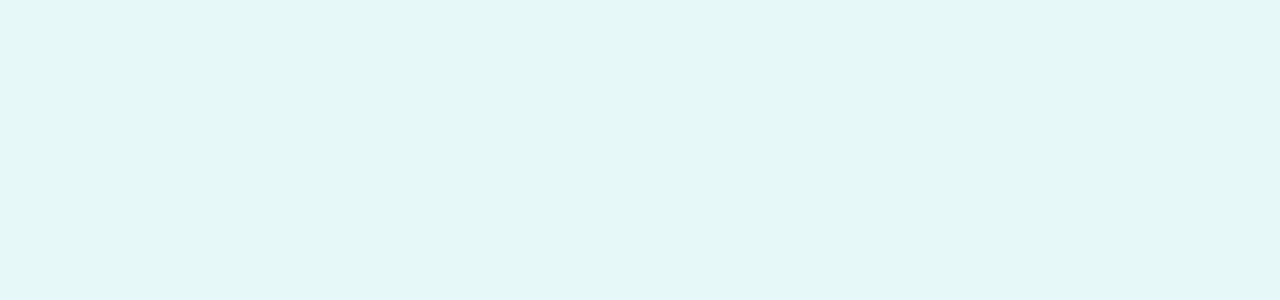
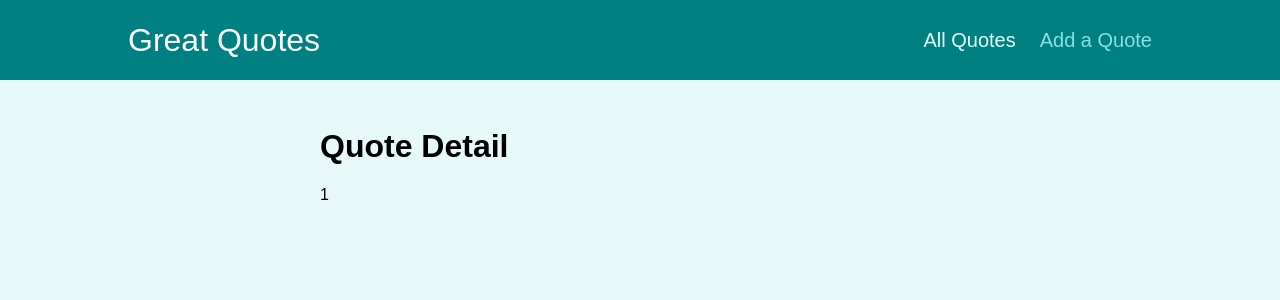
Before and after one commit to andrew-oyanguren/router-advanced-grind, a React (Create React App) app: page /quotes/1 in a window 1280 px wide. Shown: the top 300 px of the page. Built offline with nearby package versions, Linux system fonts and the light colour scheme.

Commit message:
Added Pages, and updated index.js for router.

```diff
--- a/src/App.js
+++ b/src/App.js
@@ -1,9 +1,50 @@
+import { Switch, Route, Redirect} from 'react-router-dom';
+
+import Layout from './components/layout/Layout';
+
+// === Import Pages:
+import AllQuotes from './pages/AllQuotes/AllQuotes';
+import QuoteDetail from './pages/QuoteDetail/QuoteDetail';
+import NewQuote from './pages/NewQuote/NewQuote';
+
 function App() {
   return (
-    <div>
+    <Layout>
+      <Switch>
+        <Route path='/' exact>
+          <Redirect to='/quotes' />
+        </Route>
 
-    </div>
+        <Route path='/quotes' exact>
+          <AllQuotes />
+        </Route>
+
+        <Route path='/quotes/:quoteId'>
+          <QuoteDetail />
+        </Route>
+
+        <Route path='/new-quote'>
+          <NewQuote />
+        </Route>
+      </Switch>
+    </Layout>
   );
 }
 
 export default App;
+
+
+/*
+
+=== Constructing A Dynamic Path ===
+
+* You can also pass in dynamic paths, not just hardcoded paths.
+
+You can do this two ways:
+
+Examples:
+
+1) path='/quotes/:quotedId/comments
+2) path={`/quotes/${params.quoteId}/comments`}
+
+*/
--- /dev/null
+++ b/src/components/layout/Layout.js
@@ -0,0 +1,17 @@
+import { Fragment } from 'react';
+
+import MainNavigation from './MainNavigation/MainNavigation';
+import classes from './Layout.module.css';
+
+const Layout = (props) => {
+  return (
+    <Fragment>
+      <MainNavigation />
+      <main className={classes.main}>
+        {props.children}
+      </main>
+    </Fragment>
+  );
+};
+
+export default Layout;
--- /dev/null
+++ b/src/components/layout/MainNavigation/MainNavigation.js
@@ -0,0 +1,27 @@
+import { NavLink } from 'react-router-dom';
+
+import classes from './MainNavigation.module.css';
+
+const MainNavigation = () => {
+  return (
+    <header className={classes.header}>
+      <div className={classes.logo}>Great Quotes</div>
+      <nav className={classes.nav}>
+        <ul>
+          <li>
+            <NavLink activeClassName={classes.active} to='/quotes'>
+              All Quotes
+            </NavLink>
+          </li>
+          <li>
+            <NavLink activeClassName={classes.active} to='/new-quote'>
+              Add a Quote
+            </NavLink>
+          </li>
+        </ul>
+      </nav>
+    </header>
+  );
+};
+
+export default MainNavigation;
--- a/src/index.js
+++ b/src/index.js
@@ -3,4 +3,11 @@
 import './index.css';
 import App from './App';
 
-ReactDOM.render(<App />, document.getElementById('root'));
+import { BrowserRouter } from 'react-router-dom';
+
+ReactDOM.render(
+  <BrowserRouter>
+    <App />
+  </BrowserRouter>,
+  document.getElementById('root')
+);
--- /dev/null
+++ b/src/pages/AllQuotes/AllQuotes.js
@@ -0,0 +1,7 @@
+const AllQuotes = () => {
+  return (
+    <h1>All Quotes</h1>
+  );
+};
+
+export default AllQuotes;
--- /dev/null
+++ b/src/pages/NewQuote/NewQuote.js
@@ -0,0 +1,7 @@
+const NewQuote = () => {
+  return (
+    <h1>New Quote</h1>
+  );
+};
+
+export default NewQuote;
--- /dev/null
+++ b/src/pages/QuoteDetail/QuoteDetail.js
@@ -0,0 +1,23 @@
+import { Fragment } from 'react';
+import { Route, useParams } from 'react-router-dom';
+
+import Comments from '../../components/comments/Comments';
+
+const QuoteDetail = () => {
+
+  const params = useParams();
+
+  console.log(params.quoteId);
+
+  return (
+    <Fragment>
+      <h1>Quote Detail</h1>
+      <p>{params.quoteId}</p>
+      <Route path={`/quotes/${params.quoteId}/comments`}>
+        <Comments />
+      </Route>
+    </Fragment>
+  );
+};
+
+export default QuoteDetail;
```
Also changed, not shown: src/components/layout/MainNavigation/MainNavigation.module.css (renamed from src/components/layout/MainNavigation.module.css).
